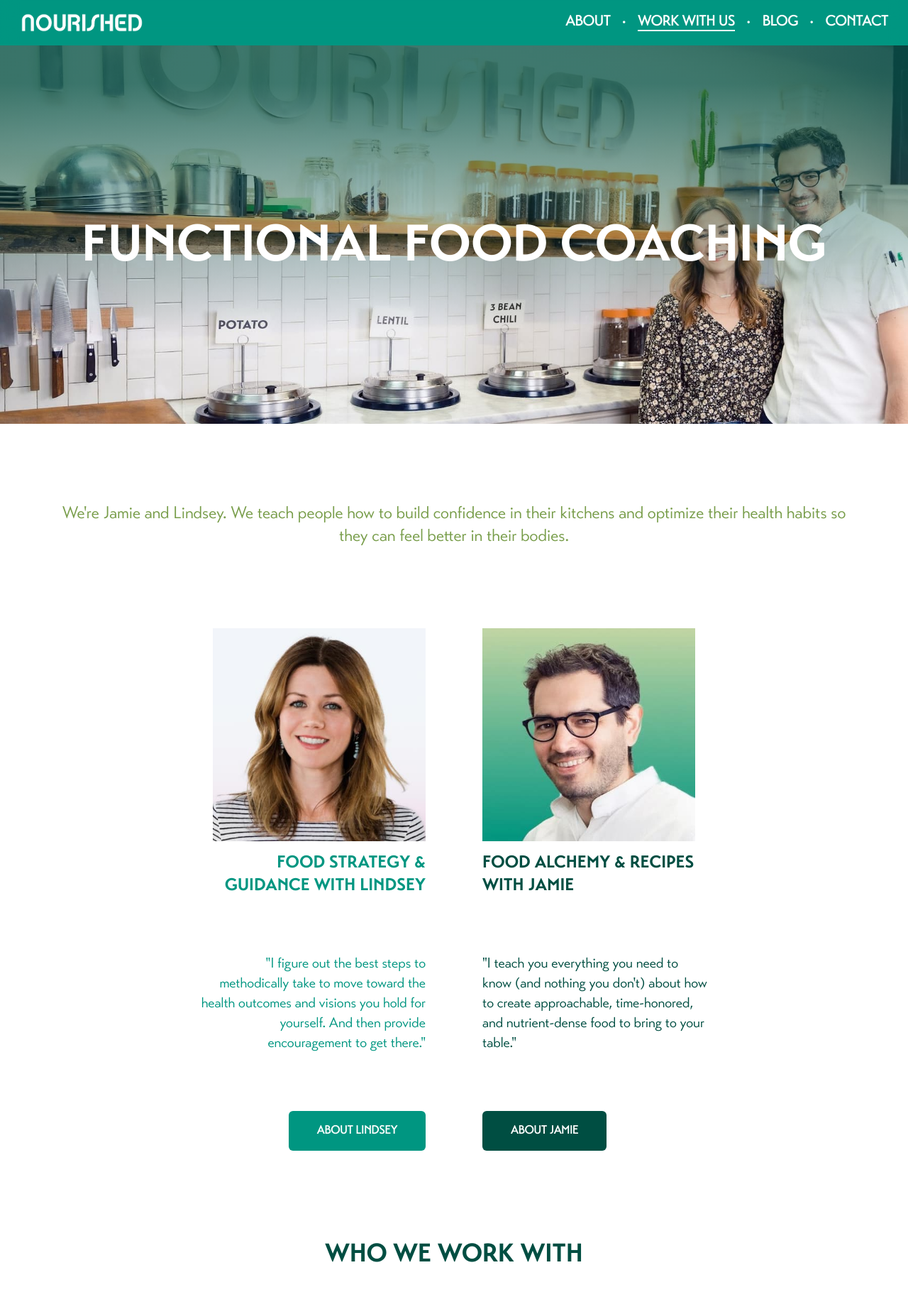
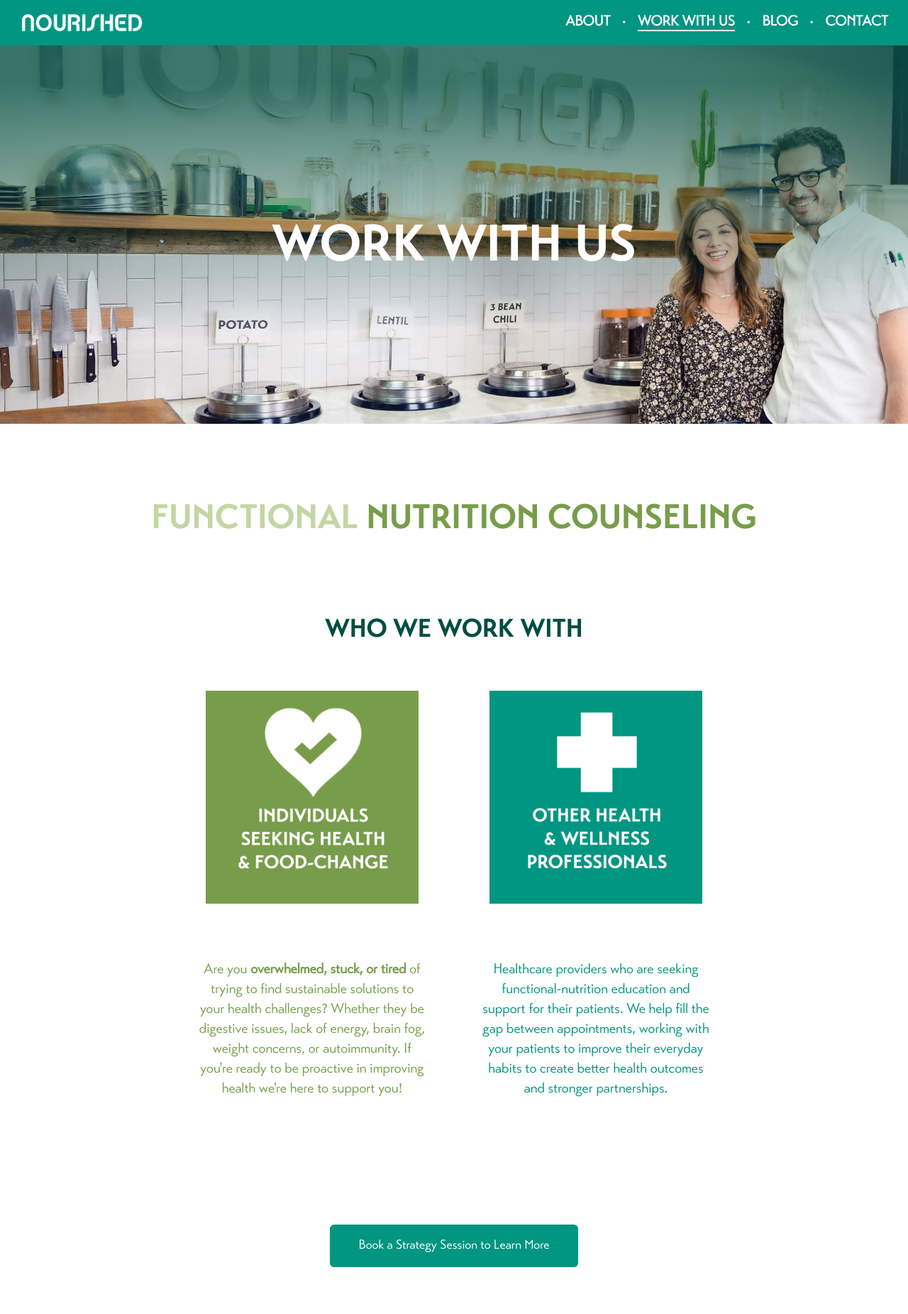
Before and after one commit to jamie-c/nourished, a Next.js app: page /work-with-us in a window 1280 px wide. Shown: the top 1851 px of the page at 71% size. Built offline with nearby package versions, Linux system fonts and the light colour scheme.

Commit message:
update work with us page to add actual content

```diff
--- a/src/app/(pages)/work-with-us/page.tsx
+++ b/src/app/(pages)/work-with-us/page.tsx
@@ -1,8 +1,8 @@
-import AboutLindseyAndJamie from "@/components/AboutLindseyAndJamie";
 import CTAFeelNourished from "@/components/CTAFeelNourished";
 import FullWidthColorBackground from "@/components/FullWidthColorBackground";
 import FullWidthImageBehindGradient from "@/components/FullWidthImageBehindGradient";
-import WhoWeWorkWith from "@/components/WhoWeWorkWith";
+import WhoWeWorkWithV2 from "@/components/WhoWeWorkWithV2";
+import PrimaryButton from "@/components/buttons/PrimaryButton";
 import localFont from 'next/font/local';
 
 const transatBold = localFont({
@@ -14,12 +14,17 @@
   return (
 <>
     <main className="top-0 w-screen flex min-h-screen flex-col items-center justify-start">
-        <FullWidthImageBehindGradient variant=""><p className={`${transatBold.className} w-screen text-center uppercase`}>Functional Food Coaching</p></FullWidthImageBehindGradient>
+        <FullWidthImageBehindGradient variant="primary" imageUrl="/images/lindsey_conway_edible-22.jpg" align="center"><p className={`${transatBold.className} w-screen text-center uppercase`}>Work With Us</p></FullWidthImageBehindGradient>
         <FullWidthColorBackground variant="white" textColor="secondary">
-            We&apos;re Jamie and Lindsey. We teach people how to build confidence in their kitchens and optimize their health habits so they can feel better in their bodies.
+            <h1 className={`${transatBold.className} font-extraBold text-3xl sm:text-5xl text-center`}>
+                <span className="text-npag-500 uppercase">Functional </span>
+                <span className="text-nbrg-500 uppercase">Nutrition Counseling</span>
+            </h1>
         </FullWidthColorBackground>
-        <AboutLindseyAndJamie />
-        <WhoWeWorkWith />
+        <WhoWeWorkWithV2 />
+        <FullWidthColorBackground variant="white">
+            <PrimaryButton href="/contact" >Book a Strategy Session to Learn More</PrimaryButton>
+        </FullWidthColorBackground>
         <FullWidthColorBackground variant="primary">
             <CTAFeelNourished />
         </FullWidthColorBackground>
```
